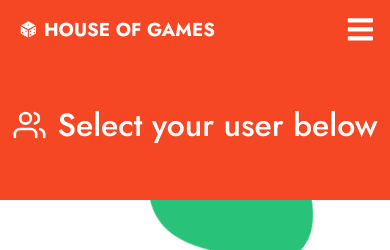
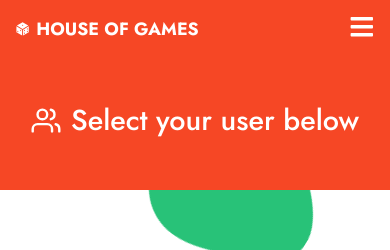
Before and after one commit to PeterM24/Front-End-Project, a React (Create React App) app: page /users in a window 390 px wide. Shown: the top 250 px of the page. Built offline with nearby package versions, Linux system fonts and the light colour scheme; no server answers.

Commit message:
Reduce sizes of navbar for cleaner design

```diff
--- a/src/styles/App.css
+++ b/src/styles/App.css
@@ -52,12 +52,12 @@ a:visited {
 
 .page-title {
   text-align: center;
-  font-size: 2.5rem;
+  font-size: 2.2rem;
   font-weight: 500;
   color: white;
   background-color: #f64725;
   background-size: cover;
-  height: 250px;
+  height: 240px;
   line-height: 300px;
 }
 
@@ -115,15 +115,16 @@ a:visited {
 
 @media only screen and (max-width: 1024px) {
   .page-title {
-    font-size: 2rem;
+    font-size: 1.8rem;
     font-weight: 400;
-    height: 200px;
-    line-height: 250px;
+    height: 190px;
+    line-height: 240px;
   }
 
   .subhead-icon {
     margin-bottom: -5px;
     margin-right: 10px;
-    width: 35px;
+    width: 30px;
+    height: 29px;
   }
 }
--- a/src/styles/Navbar.css
+++ b/src/styles/Navbar.css
@@ -17,20 +17,22 @@ header {
   display: flex;
   align-items: center;
   /* justify-content: center; */
-  height: 60px;
-  padding: 0 1.2rem;
+  height: 55px;
+  padding: 4px 0px 0px 15px;
   background-color: #f64725;
   color: black;
   z-index: 999;
+  font-size: 0.95rem;
 }
 
 .main-header {
   color: white;
 }
 
-.logo-icon {
+header .logo-icon {
   margin-bottom: -2.5px;
   margin-right: 6px;
+  width: 0.95rem;
 }
 
 nav {
@@ -43,8 +45,8 @@ nav {
 
 nav a {
   padding: 0;
-  margin: 0 1rem;
-  margin-top: -10px;
+  margin: 0 0.7rem;
+  margin-top: -11px;
   color: white;
   text-decoration: none;
 }
@@ -62,7 +64,7 @@ header .nav-btn {
   color: white;
   visibility: hidden;
   opacity: 0;
-  font-size: 1.8rem;
+  font-size: 1.6rem;
 }
 
 .navbar-user {
@@ -72,6 +74,11 @@ header .nav-btn {
   top: 15px;
   right: 20px;
   cursor: pointer;
+}
+
+header .rounded-user-img {
+  width: 25px;
+  height: 25px;
 }
 
 .navbar-username {
```
